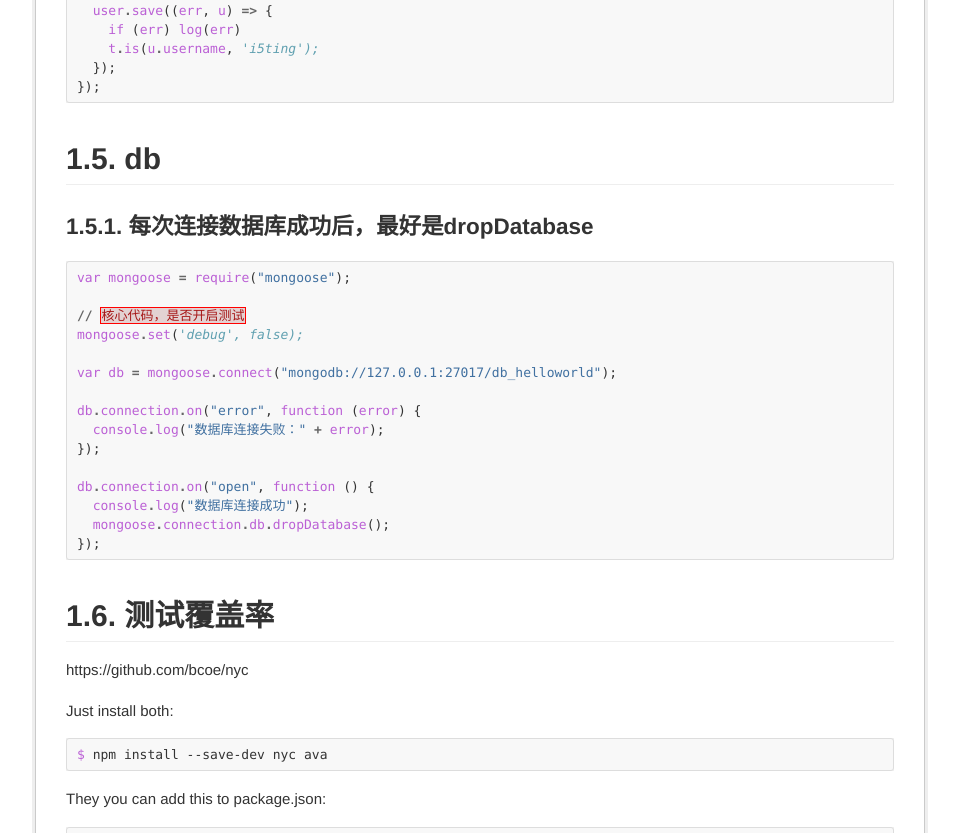
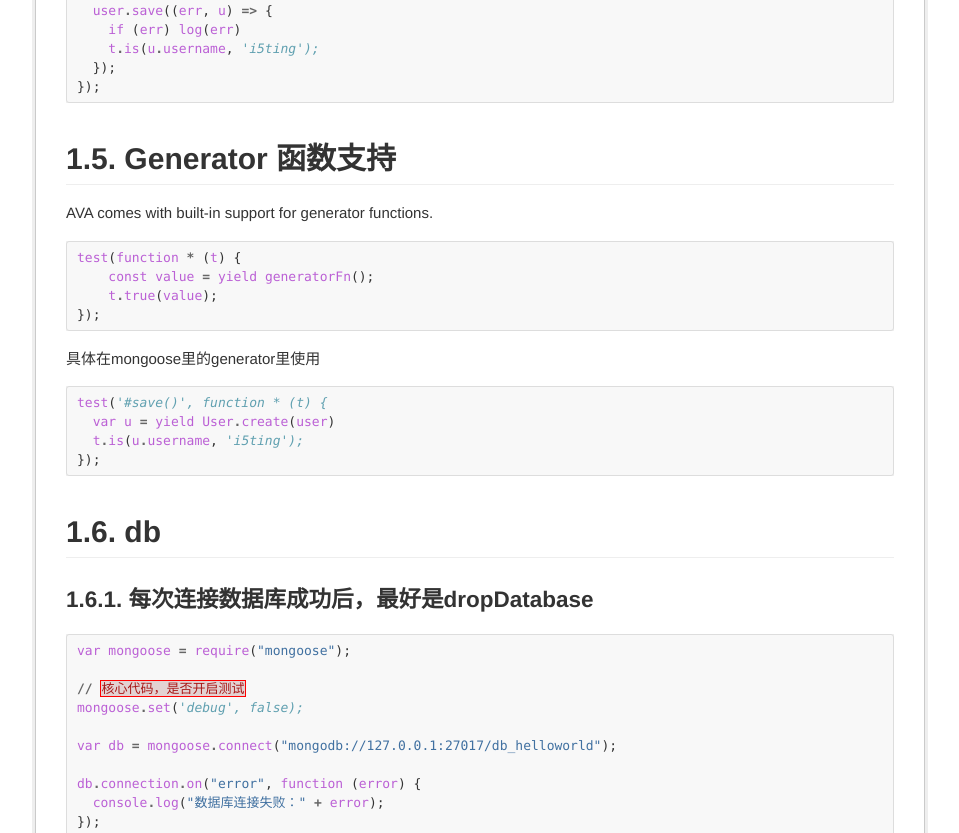
Before and after one commit to i5ting/ava-practice, a plain HTML site: page README.html in a window 1280 px wide. Shown: the part 1967-2800 px from the top of the page, without its empty margins (288-1247 px from the left). Drawn offline with Linux system fonts and the light colour scheme.

Commit message:
Update 2016-05-24T09:14:11.785Z

```diff
--- a/README.html
+++ b/README.html
@@ -205,6 +205,20 @@
 <span class="w">  </span><span class="p">});</span>
 <span class="p">});</span>
 </pre></div>
+<h2>Generator 函数支持</h2>
+
+<p>AVA comes with built-in support for generator functions.</p>
+<div class="highlight"><pre><span class="vg">test</span><span class="p">(</span><span class="vg">function</span><span class="w"> </span><span class="o">*</span><span class="w"> </span><span class="p">(</span><span class="vg">t</span><span class="p">)</span><span class="w"> </span><span class="p">{</span>
+<span class="w">    </span><span class="vg">const</span><span class="w"> </span><span class="vg">value</span><span class="w"> </span><span class="o">=</span><span class="w"> </span><span class="vg">yield</span><span class="w"> </span><span class="vg">generatorFn</span><span class="p">();</span>
+<span class="w">    </span><span class="vg">t</span><span class="o">.</span><span class="vg">true</span><span class="p">(</span><span class="vg">value</span><span class="p">);</span>
+<span class="p">});</span>
+</pre></div>
+<p>具体在mongoose里的generator里使用</p>
+<div class="highlight"><pre><span class="vg">test</span><span class="p">(</span><span class="c1">&#39;#save()&#39;, function * (t) {</span>
+<span class="w">  </span><span class="vg">var</span><span class="w"> </span><span class="vg">u</span><span class="w"> </span><span class="o">=</span><span class="w"> </span><span class="vg">yield</span><span class="w"> </span><span class="vg">User</span><span class="o">.</span><span class="vg">create</span><span class="p">(</span><span class="vg">user</span><span class="p">)</span>
+<span class="w">  </span><span class="vg">t</span><span class="o">.</span><span class="vg">is</span><span class="p">(</span><span class="vg">u</span><span class="o">.</span><span class="vg">username</span><span class="p">,</span><span class="w"> </span><span class="c1">&#39;i5ting&#39;);</span>
+<span class="p">});</span>
+</pre></div>
 <h2>db</h2>
 
 <h3>每次连接数据库成功后，最好是dropDatabase</h3>
```
Also changed, not shown: index.html (+14 -0 lines), img/img/ava-vs-mocha.png (added).
